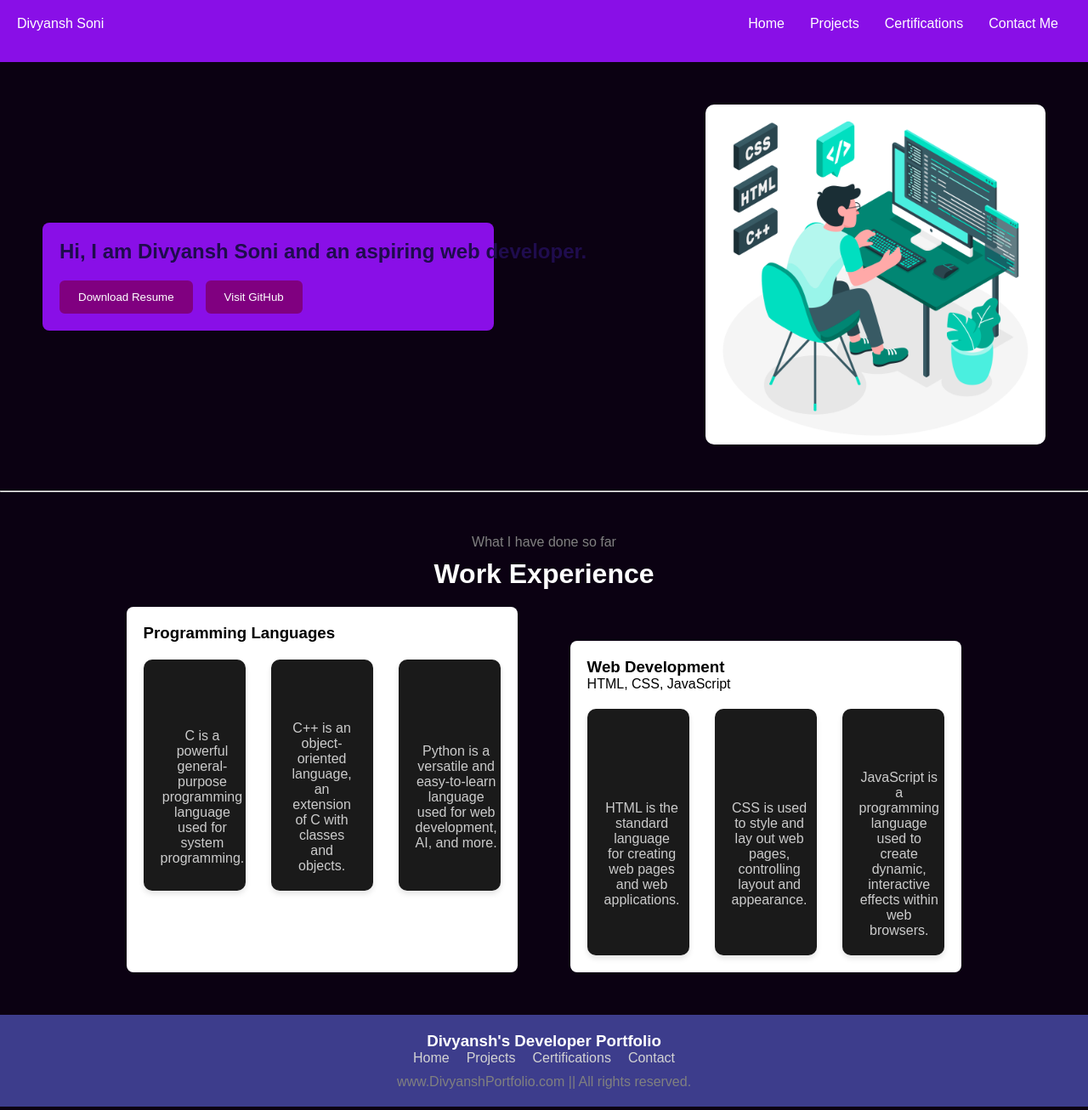
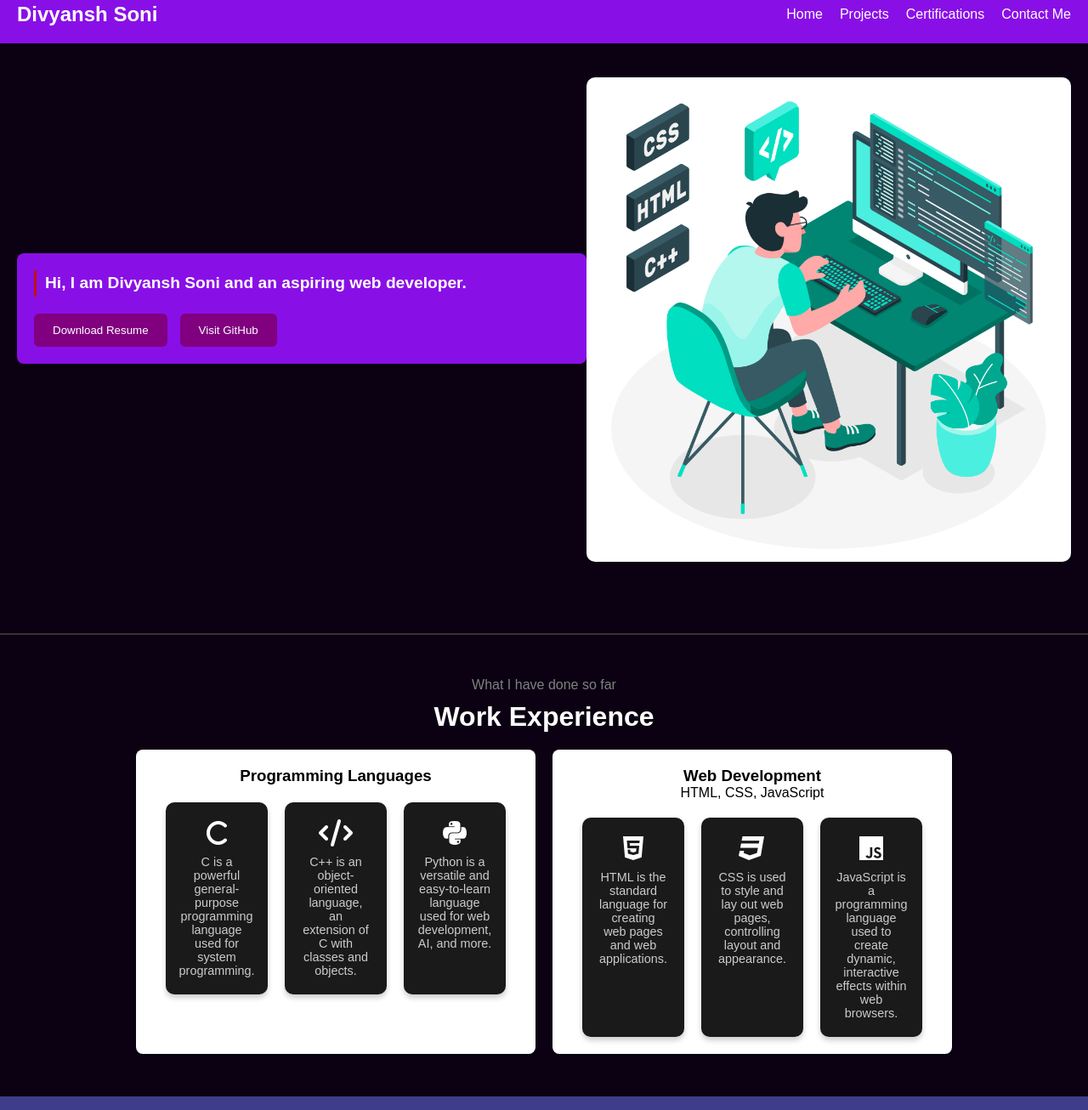
Before and after one commit to DivyanshSo/Divyansh-soni-portfolio-main, a plain HTML site: page Divyansh-soni-portfolio-main/index.html in a window 1280 px wide. Shown: the part 17-1323 px from the top of the page at 85% size. Drawn offline with Linux system fonts and the light colour scheme.

Commit message:
making website responsive

```diff
--- a/Divyansh-soni-portfolio-main/index.html
+++ b/Divyansh-soni-portfolio-main/index.html
@@ -1,12 +1,10 @@
 <!DOCTYPE html>
 <html lang="en">
-
 <head>
-    <meta charset="UTF-8">
-    <meta name="viewport" content="width=device-width, initial-scale=1.0">
+  <meta charset="UTF-8" />
+  <meta name="viewport" content="width=device-width, initial-scale=1.0" />
   <title>Divyansh S - Web Developer</title>
-    <link rel="stylesheet" href="style.css">
-    <link rel="stylesheet" href="https://cdnjs.cloudflare.com/ajax/libs/font-awesome/6.5.0/css/all.min.css">
+  <link rel="stylesheet" href="https://cdnjs.cloudflare.com/ajax/libs/font-awesome/6.5.0/css/all.min.css" />
 
   <style>
     * {
@@ -26,18 +24,22 @@
       display: flex;
       justify-content: space-between;
       align-items: center;
-            height: 90px;
-            padding: 0 20px;
+      padding: 20px;
       background-color: rgb(137, 15, 231);
+      flex-wrap: wrap;
+    }
+
+    nav .left {
+      font-size: 1.5rem;
+      font-weight: bold;
     }
 
     nav ul {
       display: flex;
       list-style: none;
-        }
-
-        nav ul li {
-            margin: 0 15px;
+      gap: 20px;
+      flex-wrap: wrap;
+      justify-content: center;
     }
 
     nav ul li a {
@@ -48,28 +50,29 @@
 
     nav ul li a:hover {
       color: rgb(147, 147, 207);
-            font-size: 1.1rem;
     }
 
     .firstsection {
       display: flex;
       justify-content: space-between;
       align-items: center;
-            margin: 50px;
+      padding: 40px 20px;
       flex-wrap: wrap;
     }
 
-        .firstsection .leftsection {
-            width: 45%;
+    .leftsection {
+      flex: 1 1 400px;
       background-color: rgb(137, 15, 231);
       padding: 20px;
       border-radius: 8px;
+      margin-bottom: 30px;
     }
 
-        .firstsection .buttons {
+    .buttons {
+      margin-top: 20px;
       display: flex;
       gap: 15px;
-            margin-top: 20px;
+      flex-wrap: wrap;
     }
 
     .btn {
@@ -86,15 +89,21 @@
       color: purple;
     }
 
-        .firstsection .rightsection img {
-            width: 100%;
-            max-width: 400px;
+    .rightsection {
+      flex: 1 1 300px;
+      text-align: center;
+    }
+
+    .rightsection img {
+      max-width: 100%;
+      height: auto;
       border-radius: 10px;
     }
 
     .secondsection {
-            max-width: 80%;
+      max-width: 1000px;
       margin: 50px auto;
+      padding: 0 20px;
       text-align: center;
     }
 
@@ -103,43 +112,81 @@
       margin-bottom: 20px;
     }
 
-        .secondsection .box {
+    .box {
       display: flex;
-            justify-content: space-around;
       flex-wrap: wrap;
       gap: 20px;
+      justify-content: center;
     }
 
-        .secondsection .vertical {
+    .vertical {
       background-color: white;
       color: black;
       border-radius: 8px;
       padding: 20px;
-            width: 45%;
-            text-align: left;
+      flex: 1 1 300px;
+      min-width: 280px;
     }
 
-        .footer {
-            background-color: rgb(61, 61, 140);
-            color: white;
+    .language-icons {
+      display: flex;
+      flex-wrap: wrap;
+      gap: 20px;
+      margin-top: 20px;
+      justify-content: center;
+    }
+
+    .language-item {
+      background-color: #1a1a1a;
+      border-radius: 10px;
+      padding: 20px;
+      width: 120px;
       display: flex;
       flex-direction: column;
       align-items: center;
-            padding: 20px;
+      box-shadow: 0 4px 6px rgba(0, 0, 0, 0.2);
+      transition: transform 0.3s ease;
     }
 
-        .footer ul {
+    .language-item:hover {
+      background-color: #4e4e4e;
+      transform: translateY(-5px);
+    }
+
+    .icon {
+      font-size: 2rem;
+      color: #fff;
+      margin-bottom: 10px;
+    }
+
+    .language-description {
+      color: #ccc;
+      font-size: 0.9rem;
+      text-align: center;
+    }
+
+    footer {
+      background-color: rgb(61, 61, 140);
+      color: white;
+      padding: 20px;
+      text-align: center;
+    }
+
+    footer ul {
+      list-style: none;
       display: flex;
       gap: 20px;
-            list-style: none;
+      justify-content: center;
+      padding: 10px 0;
+      flex-wrap: wrap;
     }
 
-        .footer ul li {
+    footer ul li {
       color: lightgray;
       cursor: pointer;
     }
 
-        .footer ul li:hover {
+    footer ul li:hover {
       color: white;
     }
 
@@ -154,223 +201,46 @@
       margin-bottom: 10px;
     }
 
-        .intro-text {
-            opacity: 0;
-            transform: translateY(30px);
-            animation: fadeSlideUp 1.5s ease-out forwards;
-            font-size: 1.5rem;
-            line-height: 1.5;
-        }
-
     .typewriter-text {
-            font-size: 1.5rem;
-            color: rgb(31, 12, 77);
-            white-space: nowrap;
-            overflow: hidden;
-            border-right: 2px solid rgba(164, 187, 14, 0.75);
-            width: fit-content;
-            animation: typing 4s steps(45, end), blink 0.75s step-end infinite;
-        }
-
-        @keyframes typing {
-            from {
-                width: 0;
-            }
-
-            to {
-                width: 100%;
-            }
+      font-size: 1.2rem;
+      line-height: 1.6;
+      color: #fff;
+      border-left: 3px solid #ba1313;
+      padding-left: 10px;
+      animation: blink 1s infinite;
     }
 
     @keyframes blink {
+      0% {
+        border-color: #ba1313;
+      }
       50% {
         border-color: transparent;
       }
-        }
-
-        @keyframes fadeSlideUp {
-            to {
-                opacity: 1;
-                transform: translateY(0);
+      100% {
+        border-color: #ba1313;
       }
     }
 
     @media (max-width: 768px) {
-            .firstsection {
+      nav {
         flex-direction: column;
-                text-align: center;
+        align-items: flex-start;
       }
 
-            .firstsection .leftsection,
-            .firstsection .rightsection {
-                width: 100%;
+      .box {
+        flex-direction: column;
+        align-items: center;
       }
 
-            .secondsection .vertical {
-                width: 100%;
+      .buttons {
+        justify-content: center;
+      }
+
+      .typewriter-text {
+        font-size: 1rem;
       }
     }
-
-        .languages-box {
-            position: relative;
-            animation: fadeIn 1.5s ease-in;
-        }
-
-        .language-icons {
-            margin-top: 10px;
-            display: flex;
-            gap: 20px;
-            opacity: 0;
-            transition: opacity 0.5s ease-in-out;
-        }
-
-        .languages-box:hover .language-icons {
-            opacity: 1;
-        }
-
-        .icon {
-            font-size: 2rem;
-            color: #2e6988;
-            opacity: 0;
-            transition: opacity 0.4s ease, transform 0.3s ease;
-        }
-
-        .languages-box:hover .icon {
-            opacity: 1;
-            transform: scale(1.2);
-        }
-
-        @keyframes fadeIn {
-            from {
-                opacity: 0;
-                transform: translateY(20px);
-            }
-
-            to {
-                opacity: 1;
-                transform: translateY(0);
-            }
-        }
-        .webdev-box {
-    position: relative;
-    animation: fadeIn 1.5s ease-in;
-    margin-top: 40px;
-}
-
-.language-icons {
-    margin-top: 20px;
-    display: flex;
-    gap: 30px;
-    opacity: 0;
-    transition: opacity 0.5s ease-in-out;
-}
-
-.webdev-box:hover .language-icons {
-    opacity: 1;
-}
-
-.language-item {
-    text-align: center;
-}
-
-.icon {
-    font-size: 2rem;
-    color: #811010;
-    opacity: 0;
-    transition: opacity 0.4s ease, transform 0.3s ease;
-}
-
-.language-description {
-    margin-top: 10px;
-    font-size: 1rem;
-    color: #ba1313;
-    max-width: 200px;
-    margin-left: auto;
-    margin-right: auto;
-}
-
-.webdev-box:hover .icon {
-    opacity: 1;
-    transform: scale(1.2);
-}
-
-@keyframes fadeIn {
-    from {
-        opacity: 0;
-        transform: translateY(20px);
-    }
-    to {
-        opacity: 1;
-        transform: translateY(0);
-    }
-}
-.webdev-box {
-    position: relative;
-    animation: fadeIn 1.5s ease-in;
-    margin-top: 40px;
-}
-
-.language-icons {
-    margin-top: 20px;
-    display: flex;
-    gap: 30px;
-    opacity: 1; /* Make the icons visible by default */
-    transition: opacity 0.5s ease-in-out;
-}
-
-.language-item {
-    text-align: center;
-    background-color: #1a1a1a; /* Subtle background for the icon */
-    border-radius: 10px;
-    padding: 20px;
-    width: 120px; /* Control the size */
-    display: flex;
-    flex-direction: column;
-    align-items: center;
-    justify-content: center;
-    box-shadow: 0 4px 6px rgba(0, 0, 0, 0.1); /* Add some shadow for better definition */
-    transition: background-color 0.3s ease-in-out, transform 0.3s ease;
-}
-
-.language-item:hover {
-    background-color: #4e4e4e; /* Darker shade on hover */
-    transform: translateY(-5px); /* Subtle movement effect */
-}
-
-.icon {
-    font-size: 2rem;
-    color: #fff; /* White icons */
-    margin-bottom: 10px; /* Space between icon and text */
-    transition: opacity 0.4s ease, transform 0.3s ease;
-}
-
-.language-description {
-    margin-top: 10px;
-    font-size: 1rem;
-    color: #ccc;
-    max-width: 200px;
-    margin-left: auto;
-    margin-right: auto;
-    opacity: 1; /* Keep description visible by default */
-}
-
-.webdev-box:hover .icon {
-    opacity: 1;
-    transform: scale(1.2);
-}
-
-@keyframes fadeIn {
-    from {
-        opacity: 0;
-        transform: translateY(20px);
-    }
-    to {
-        opacity: 1;
-        transform: translateY(0);
-    }
-}
-
-
   </style>
 </head>
 
@@ -388,31 +258,29 @@
       </div>
     </nav>
   </header>
+
   <main>
     <section class="firstsection">
       <div class="leftsection">
-                <h2 class="typewriter-text">
-                    <span class="typed-text">Hi, I am Divyansh Soni and an aspiring web developer.</span>
-                </h2>
+        <h2 class="typewriter-text">Hi, I am Divyansh Soni and an aspiring web developer.</h2>
         <div class="buttons">
-                    <a href="resume.pdf" download>
-                        <button class="btn">Download Resume</button>
-                    </a>
-                    <a href="https://github.com/DivyanshSo" target="_blank">
-                        <button class="btn">Visit GitHub</button>
-                    </a>
+          <a href="resume.pdf" download><button class="btn">Download Resume</button></a>
+          <a href="https://github.com/DivyanshSo" target="_blank"><button class="btn">Visit GitHub</button></a>
         </div>
       </div>
       <div class="rightsection">
-                <img src="3426526.jpg" alt="Profile Image">
+        <img src="3426526.jpg" alt="Profile Image" />
       </div>
     </section>
-        <hr>
+
+    <hr style="margin: 40px 0; border: 1px solid #333;" />
+
     <section class="secondsection">
       <span class="text-grey">What I have done so far</span>
       <h1>Work Experience</h1>
       <div class="box">
-                <div class="vertical languages-box">
+        <!-- Programming Languages Box -->
+        <div class="vertical">
           <h3>Programming Languages</h3>
           <div class="language-icons">
             <div class="language-item">
@@ -429,7 +297,9 @@
             </div>
           </div>
         </div>
-                <div class="vertical webdev-box">
+
+        <!-- Web Development Box -->
+        <div class="vertical">
           <h3>Web Development</h3>
           <p>HTML, CSS, JavaScript</p>
           <div class="language-icons">
@@ -448,11 +318,10 @@
           </div>
         </div>
       </div>
-            </div>
     </section>
   </main>
+
   <footer>
-        <div class="footer">
     <h3>Divyansh's Developer Portfolio</h3>
     <ul>
       <li>Home</li>
@@ -460,11 +329,7 @@
       <li>Certifications</li>
       <li>Contact</li>
     </ul>
-            <div class="footer-rights">
-                www.DivyanshPortfolio.com || All rights reserved.
-            </div>
-        </div>
+    <div class="footer-rights">www.DivyanshPortfolio.com || All rights reserved.</div>
   </footer>
 </body>
-
 </html>
```
Lines whose indentation alone changed are shown as unchanged.
